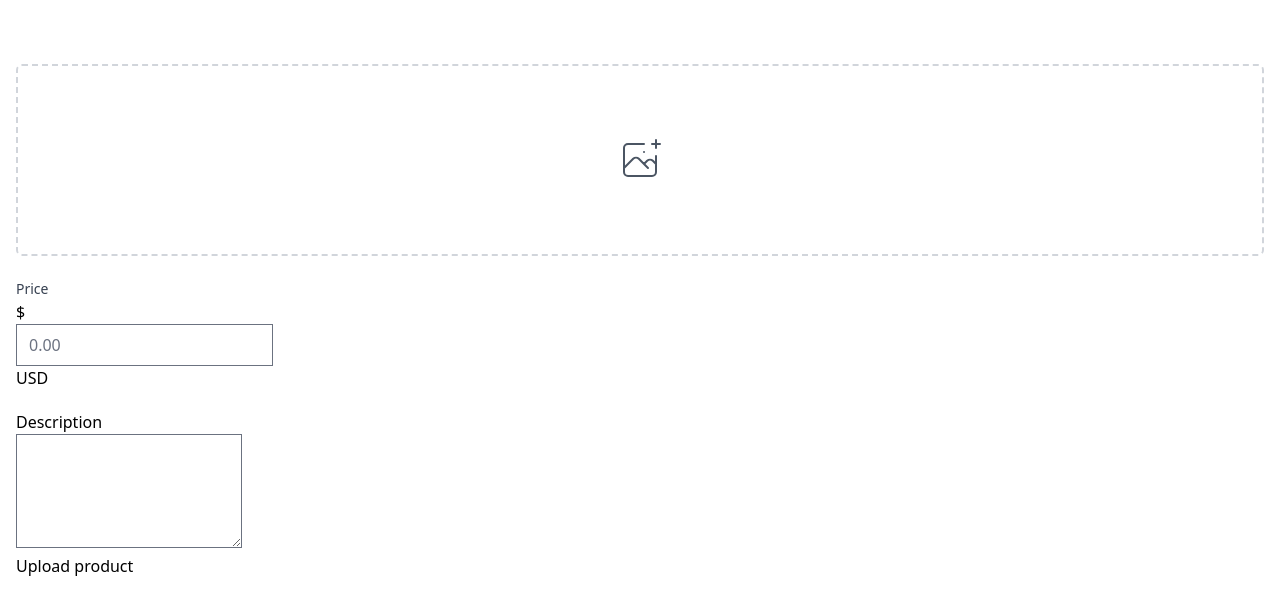
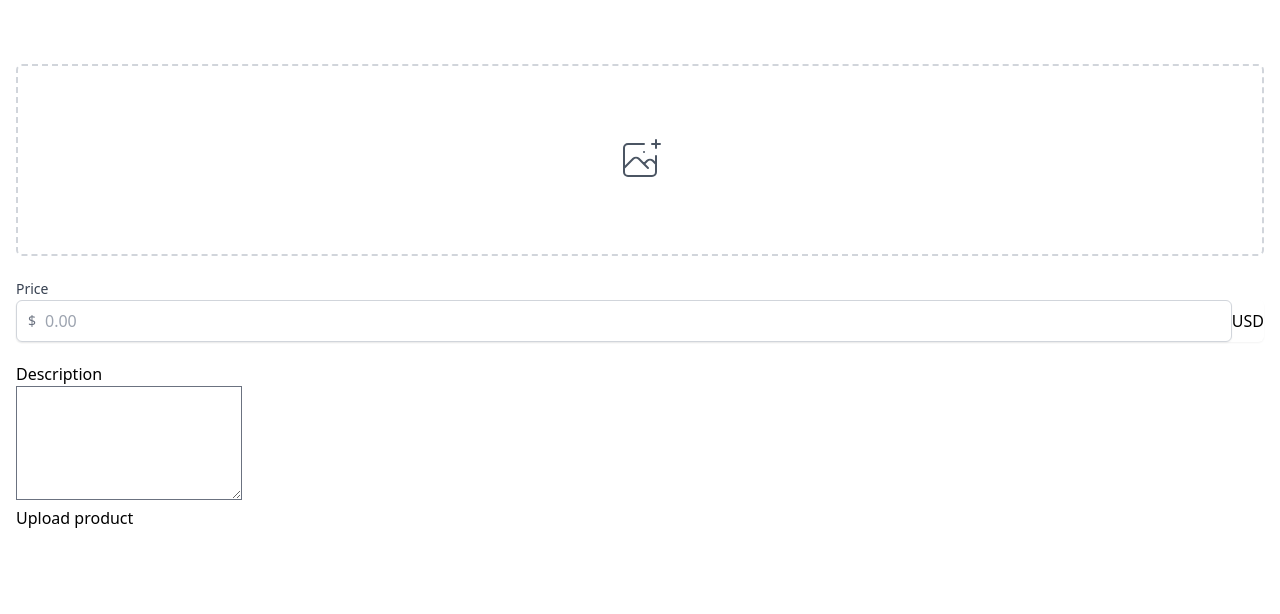
Before and after one commit to blkluv/next_carrot_market, a Next.js app: page /items/upload in a window 1280 px wide. Shown: the top 614 px of the page. Built offline with nearby package versions, Linux system fonts and the light colour scheme.

Commit message:
price 박스 css 추가

```diff
--- a/src/pages/items/upload.tsx
+++ b/src/pages/items/upload.tsx
@@ -26,11 +26,11 @@ const Upload: NextPage = () => {
         <label className="text-sm font-medium text-gray-700" htmlFor="price">
           Price
         </label>
-        <div>
-          <div>
-            <span>$</span>
+        <div className="relative flex items-center rounded-md shadow-sm">
+          <div className="absolute left-0 flex items-center justify-center pl-3">
+            <span className="text-sm text-gray-500">$</span>
           </div>
-          <input id="price" type="text" placeholder="0.00" />
+          <input id="price" className="w-full px-3 py-2 placeholder-gray-400 border border-gray-300 rounded-md shadow-sm appearance-none pl-7 focus:outline-none focus:ring-orange-500 focus:border-orange-500" type="text" placeholder="0.00" />
           <div>
             <span>USD</span>
           </div>
```
